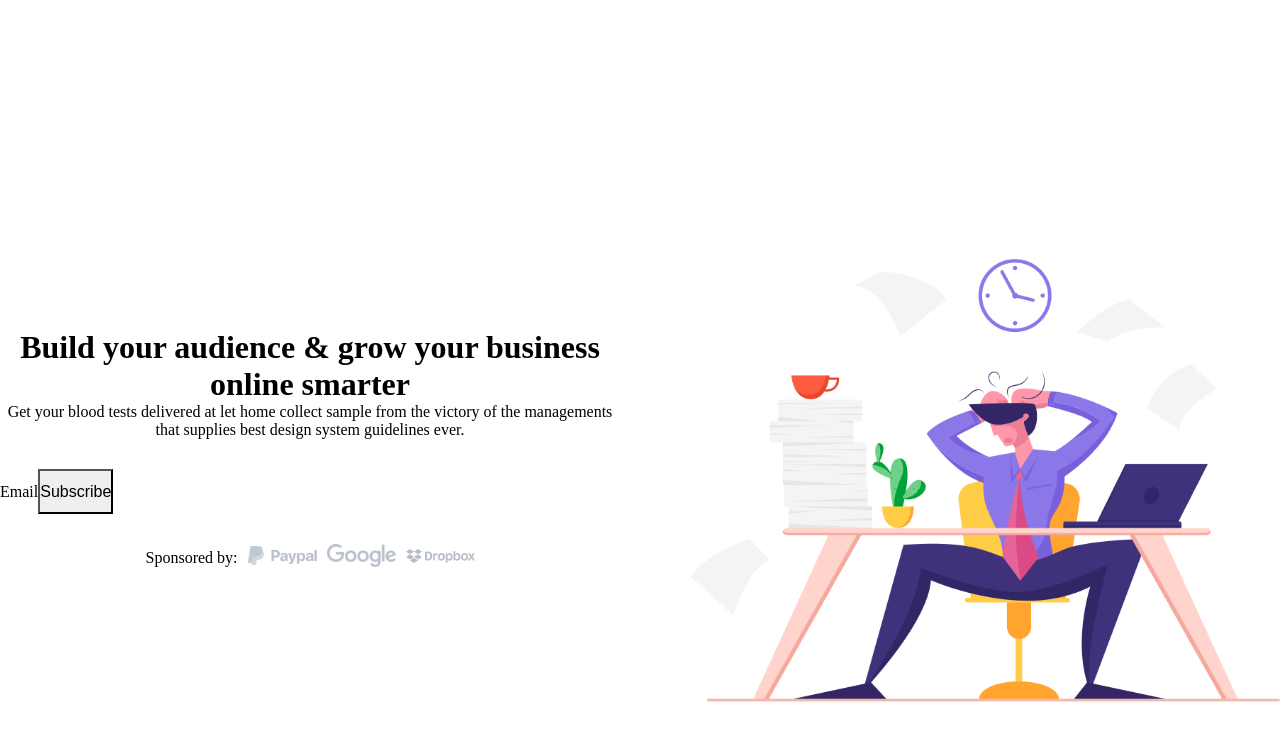
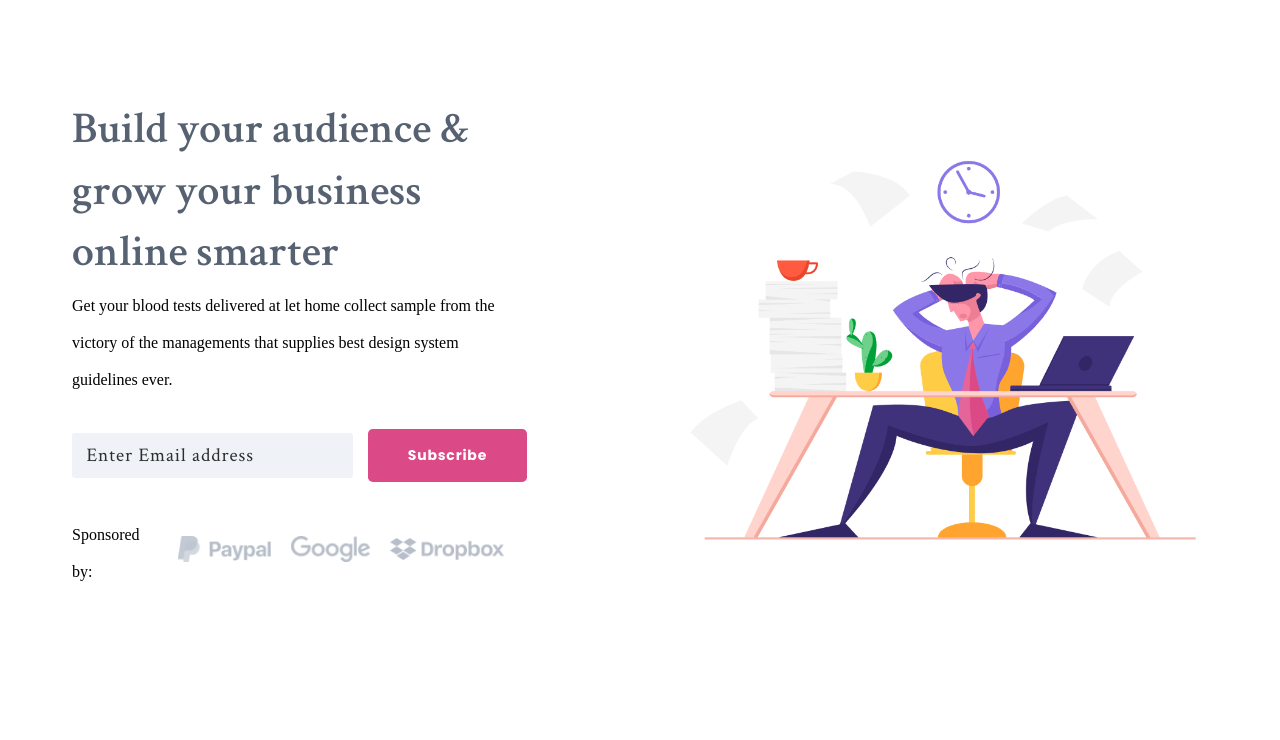
Before and after one commit to Anmol-Baranwal/WaitSmart, a Next.js app: page / in a window 1280 px wide. Shown: the top 740 px of the page. Built offline with nearby package versions, Linux system fonts and the light colour scheme.

Commit message:
update banner component with styling

```diff
--- a/components/Banner/Banner.js
+++ b/components/Banner/Banner.js
@@ -1,33 +1,38 @@
 import { Box, Heading, Text, Button, Flex, Image } from "@chakra-ui/react";
-// import Input from "components/input";
-import styles from "./banner.module.css";
+import styles from "./Banner.module.css";
+import CustomInput from "../Input/CustomInput";
+import CustomButton from "../Button/CustomButton";
 
 const Banner = () => {
   return (
-    <Box className={`${styles.section} ${styles.bannerSection}`} id="home">
+    <Box className={styles.section} id="home">
       <Box className={styles.container}>
         <Box className={styles.contentWrapper}>
           <Box className={styles.content}>
-            <Heading as="h1" className={`${styles.h1} ${styles.bannerHeading}`}>
+            <Heading as="h1" className={styles.bannerHeading}>
+              {/* `${styles.h1} ${styles.bannerHeading}` */}
               Build your audience &amp; grow your business online smarter
             </Heading>
-            <Text className={`${styles.p} ${styles.bannerText}`}>
+            <Text className={`${styles.p} ${styles.bannerSubHeading}`}>
               Get your blood tests delivered at let home collect sample from the
               victory of the managements that supplies best design system
               guidelines ever.
             </Text>
             <Box className={styles.subscribe}>
-              <label htmlFor="email" className={styles.srOnly}>
+              {/* <label htmlFor="email" className={styles.srOnly}>
                 Email
-              </label>
-              {/* <Input
+              </label> */}
+              <CustomInput
                 id="email"
                 type="email"
                 placeholder="Enter Email address"
-              /> */}
-              <Button className={styles.primaryButton} colorScheme="primary">
+              />
+              <CustomButton
+                className={styles.primaryButton}
+                colorScheme="primary"
+              >
                 Subscribe
-              </Button>
+              </CustomButton>
             </Box>
             <Box className={styles.sponsoredBy}>
               <Text className={styles.span}>Sponsored by:</Text>
--- a/components/Banner/Banner.module.css
+++ b/components/Banner/Banner.module.css
@@ -1,36 +1,139 @@
+/* .bannerHeading {
+  font-family: "Crimson Text", serif;
+  letter-spacing: -0.025em;
+  font-size: 3rem;
+  line-height: 1.2;
+  font-weight: 600;
+  margin-bottom: 2rem;
+}
+
+.bannerSubHeading {
+  font-family: "DM Sans", sans-serif;
+  font-size: 1rem;
+} */
+
 .contentWrapper {
   display: block;
+  grid-template-columns: 1fr 1fr;
+  gap: 0;
+  align-items: center;
+  min-height: 100vh;
+  text-align: center;
+  margin-top: 4rem;
 }
 
-.contentWrapper {
-  display: grid;
-  grid-template-columns: 1fr 1fr;
-  gap: 40px;
-  align-items: center;
-  min-height: 100vh;
-  padding-top: 100px;
-  text-align: center;
+@media (min-width: 768px) {
+  .contentWrapper {
+    display: grid;
+  }
 }
 
-.contentWrapper > section {
-  max-width: 75%;
+@media (min-width: 1024px) {
+  .contentWrapper {
+    min-height: 70vh;
+  }
+}
+
+@media (min-width: 1280px) {
+  .contentWrapper {
+    grid-template-columns: 0.9fr 1.1fr;
+  }
+}
+
+.content {
+  max-width: none;
   margin: 0 auto;
   text-align: center;
 }
 
-.contentWrapper > section h1 {
+@media (min-width: 1280px) {
+  .content {
+    max-width: 75%;
+    text-align: left;
+  }
+}
+
+.content h1 {
   color: #566272;
   font-family: "Crimson Text", Serif;
   font-weight: 600;
   font-size: 34px;
   line-height: 1.26;
+  text-align: left;
 }
 
-.contentWrapper > section p {
+@media (min-width: 768px) {
+  .content h1 {
+    font-size: 34px;
+    line-height: 1.26;
+  }
+}
+
+@media (min-width: 1024px) {
+  .content h1 {
+    font-size: 34px;
+    line-height: 1.11;
+  }
+}
+
+@media (min-width: 1280px) {
+  .content h1 {
+    font-size: 44px;
+    line-height: 1.4;
+  }
+}
+
+@media (min-width: 1440px) {
+  .content h1 {
+    font-size: 40px;
+    line-height: 1.11;
+  }
+}
+
+@media (min-width: 1680px) {
+  .content h1 {
+    font-size: 49px;
+    line-height: 1.26;
+  }
+}
+
+@media (min-width: 1920px) {
+  .content h1 {
+    font-size: 62px;
+    line-height: 1.26;
+  }
+}
+
+.content p {
   max-width: 450px;
-  font-size: 18px;
-  line-height: 2.33;
+  font-size: 14px;
+  line-height: 1.87;
   margin-top: 25px;
+  text-align: left;
+}
+
+@media (min-width: 768px) {
+  .content p {
+    font-size: 18px;
+    line-height: 1.87;
+  }
+}
+
+@media (min-width: 1024px) {
+  .content p {
+    max-width: none;
+    font-size: 17px;
+    line-height: 2.33;
+  }
+}
+
+@media (min-width: 1280px) {
+  .content p {
+    max-width: 450px;
+    font-size: 16px;
+    line-height: 2.33;
+    margin-top: 4px;
+  }
 }
 
 .subscribe {
@@ -46,7 +149,7 @@
 
 .subscribe button {
   min-height: 45px;
-  font-size: 16px;
+  font-size: 14px;
 }
 
 .sponsoredBy {
@@ -58,7 +161,7 @@
 
 .sponsoredBy span {
   color: rgba(86, 98, 114, 0.6);
-  font-size: 16px;
+  font-size: 14px;
 }
 
 .logos {
@@ -67,18 +170,77 @@
 }
 
 .logos figure {
-  margin-left: 10px;
+  margin-left: 20px;
 }
 
 .logos img {
   max-width: 69px;
 }
 
+@media (min-width: 768px) {
+  .logos img {
+    max-width: 85px;
+  }
+}
+
+@media (min-width: 1024px) {
+  .logos img {
+    max-width: 100%;
+  }
+}
+
+@media (min-width: 1280px) {
+  .logos img {
+    max-width: 100%;
+  }
+}
+
+@media (min-width: 1440px) {
+  .logos img {
+    max-width: 79px;
+  }
+}
+
+@media (min-width: 1680px) {
+  .logos img {
+    max-width: 100px;
+  }
+}
+
+@media (min-width: 1920px) {
+  .logos img {
+    max-width: 100%;
+  }
+}
+
 .illustration {
-  margin-left: 30px;
+  margin-left: 0;
   margin-top: 50px;
+  min-width: auto;
+  display: flex;
+  align-items: center;
+  justify-content: center;
 }
 
 .illustration img {
-  max-width: 100%;
+  max-width: 75%;
 }
+
+@media (min-width: 1024px) {
+  .illustration {
+    margin-top: 0;
+  }
+}
+
+@media (min-width: 1280px) {
+  .illustration {
+    margin-left: 30px;
+    min-width: 600px;
+  }
+}
+
+@media (min-width: 1920px) {
+  .illustration {
+    margin-left: 0;
+  }
+}
```
